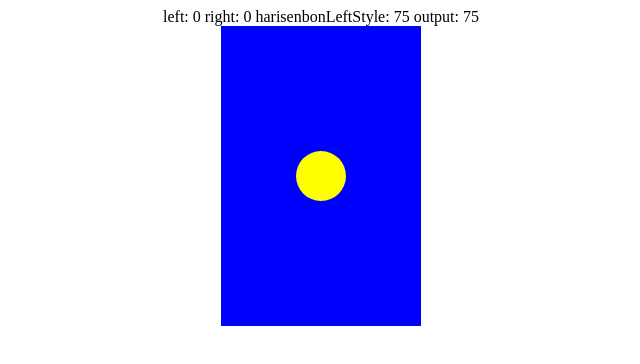
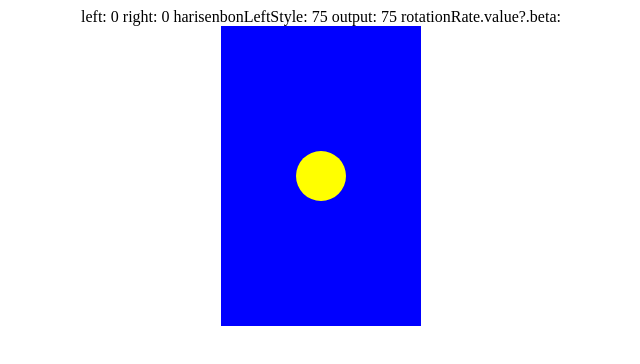
Before and after one commit to hiroko-ino/vuejs--device-motion-game, a Vue app: page / in a window 1280 px wide. Shown: the top 364 px of the page, without its empty margins (319-959 px from the left). Built offline with nearby package versions, Linux system fonts and the light colour scheme.

Commit message:
値が見えるように

```diff
--- a/src/App.vue
+++ b/src/App.vue
@@ -52,7 +52,7 @@ watch(
     if (harisenbonLeftStyle.value === BOTTLE_WIDTH - HARISENBON_WIDTH) {
       bottleRightClashes.value++
       if (!moveRef.value) return
-      moveRef.value.style.left = `${-(rotationRate.value?.beta || 0)}px`
+      moveRef.value.style.left = `${BOTTLE_WIDTH - (rotationRate.value?.beta || 0)}px`
     }
   }
 )
@@ -66,6 +66,7 @@ watch(
       right: {{ bottleRightClashes }}
       harisenbonLeftStyle: {{ harisenbonLeftStyle }}
       output: {{ output }}
+      rotationRate.value?.beta: {{ rotationRate?.beta }}
     </div>
     <Bottle>
       <div ref="moveRef" class="move" :style="{ left: `${output}px` }">
```
